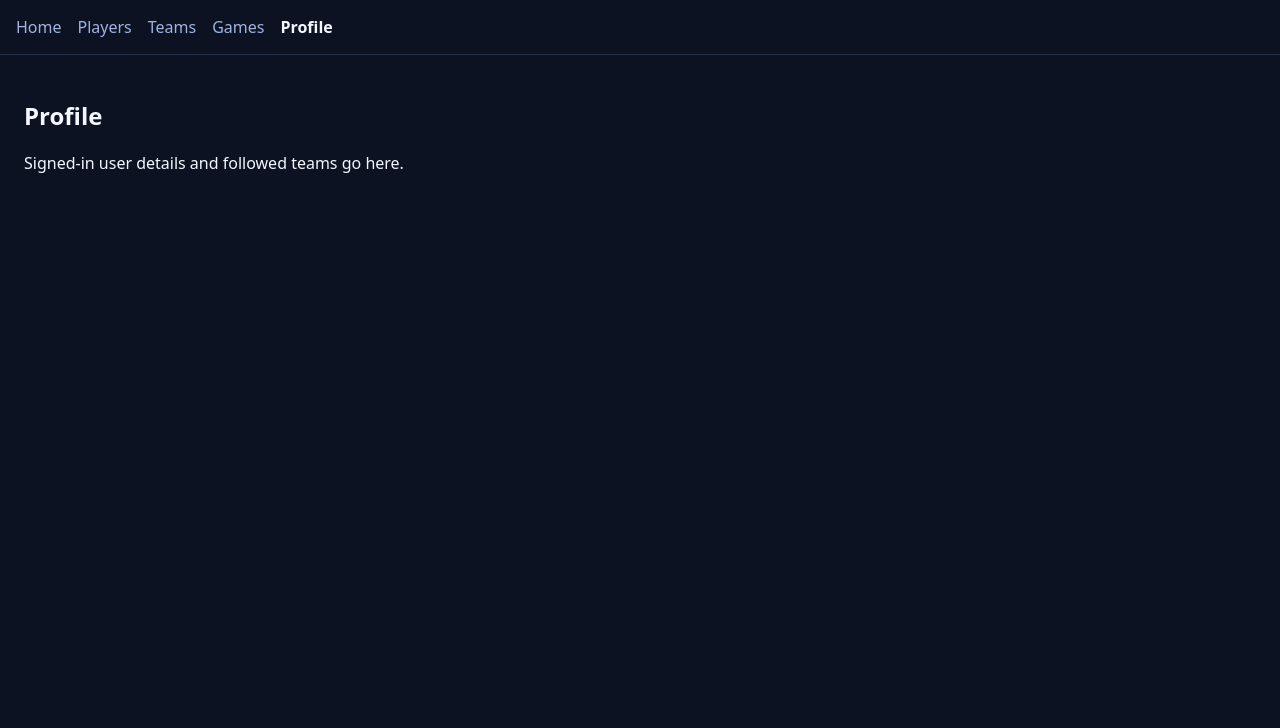
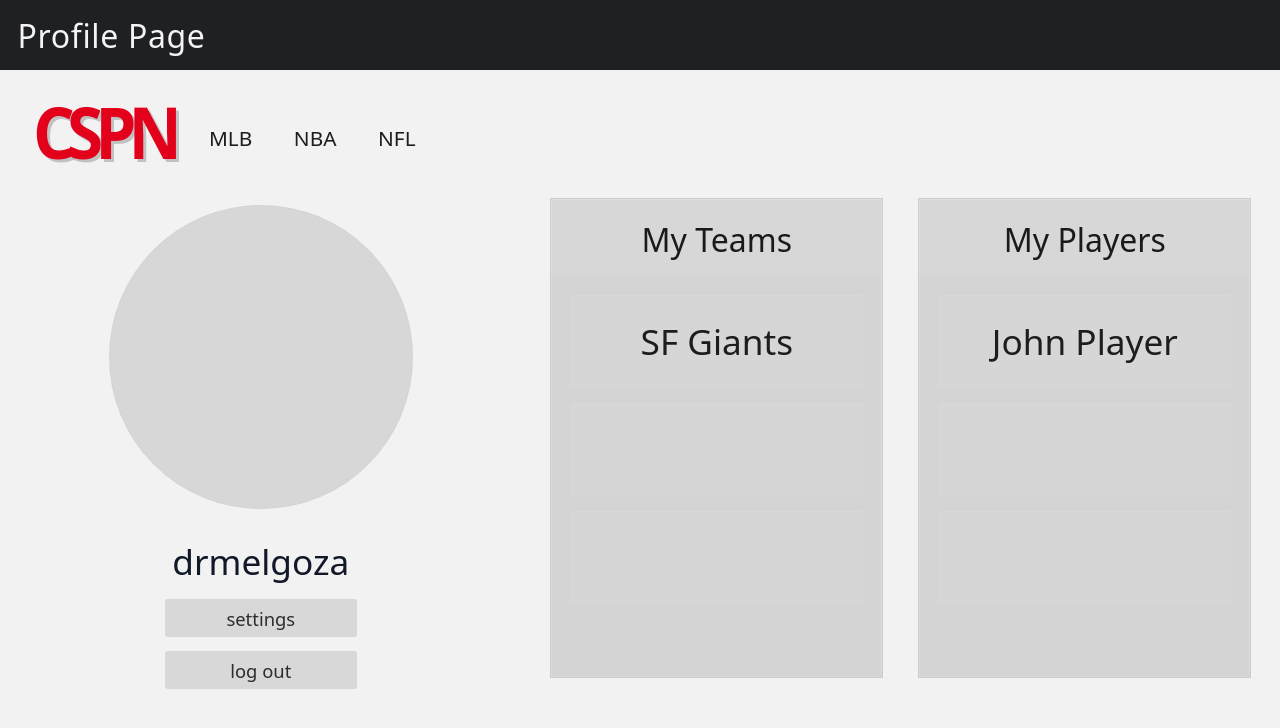
Before and after one commit to 3100-CSPN-Project/3100_CSPN_Project, a React (Vite) app: page /profile in a window 1280 px wide. Shown: the top 728 px of the page. Built offline with nearby package versions, Linux system fonts and the light colour scheme.

Commit message:
Add profile page mockup

```diff
--- a/src/components/Layout.tsx
+++ b/src/components/Layout.tsx
@@ -1,4 +1,4 @@
-import { NavLink, Outlet } from 'react-router-dom';
+import { NavLink, Outlet, useLocation } from 'react-router-dom';
 
 const navItems = [
   { to: '/', label: 'Home' },
@@ -9,8 +9,12 @@ const navItems = [
 ];
 
 export default function Layout() {
+  const location = useLocation();
+  const isProfilePage = location.pathname === '/profile';
+
   return (
     <div className="app-shell">
+      {!isProfilePage && (
         <nav className="app-nav">
           {navItems.map(({ to, label }) => (
             <NavLink key={to} to={to} end={to === '/'}>
@@ -18,7 +22,8 @@ export default function Layout() {
             </NavLink>
           ))}
         </nav>
-      <main className="app-main">
+      )}
+      <main className={`app-main${isProfilePage ? ' profile-main' : ''}`}>
         <Outlet />
       </main>
     </div>
--- a/src/index.css
+++ b/src/index.css
@@ -1,7 +1,7 @@
 :root {
   font-family: system-ui, sans-serif;
-  color: #f4f7ff;
-  background: #0c1222;
+  color: #111827;
+  background: #171b22;
   font-synthesis: none;
   text-rendering: optimizeLegibility;
 }
@@ -10,10 +10,20 @@
   box-sizing: border-box;
 }
 
-body {
+html,
+body,
+#root {
+  margin: 0;
   min-width: 320px;
   min-height: 100vh;
-  margin: 0;
+}
+
+body {
+  background: #171b22;
+}
+
+button {
+  font: inherit;
 }
 
 .app-shell {
@@ -43,3 +53,168 @@ body {
 .app-main {
   padding: 1.5rem;
 }
+
+.profile-main {
+  padding: 0;
+  min-height: calc(100vh - 0px);
+  background: #171b22;
+}
+
+.profile-page {
+  width: 100%;
+  min-height: 100vh;
+  background: #171b22;
+}
+
+.profile-shell {
+  width: 100%;
+  min-height: 100vh;
+  background: #f2f2f2;
+}
+
+.profile-header {
+  background: #1f2023;
+  color: #f4f4f4;
+  font-size: 2rem;
+  font-weight: 500;
+  padding: 0.9rem 1.1rem 0.8rem;
+  letter-spacing: 0.02em;
+}
+
+.profile-inner-shell {
+  padding: 1.8rem 1.8rem 0;
+}
+
+.profile-quick-nav {
+  display: flex;
+  align-items: center;
+  gap: 2.2rem;
+  padding-left: 0.25rem;
+  margin-bottom: 2.1rem;
+}
+
+.profile-brand {
+  color: #e2001a;
+  font-size: 4.1rem;
+  line-height: 1;
+  font-weight: 900;
+  letter-spacing: -0.12em;
+  text-transform: uppercase;
+  transform: scaleY(1.08);
+  text-shadow: 3px 3px 0 rgba(0, 0, 0, 0.2);
+}
+
+.profile-leagues {
+  display: flex;
+  gap: 2.6rem;
+  color: #1d1d1d;
+  font-size: 1.3rem;
+  align-items: center;
+  margin-top: 0.8rem;
+}
+
+.profile-content {
+  display: flex;
+  align-items: flex-start;
+  gap: 3.6rem;
+  padding: 0 0 2rem;
+}
+
+.profile-sidebar {
+  width: 29rem;
+  display: flex;
+  flex-direction: column;
+  align-items: center;
+  margin-top: 0.4rem;
+}
+
+.profile-avatar {
+  width: 19rem;
+  height: 19rem;
+  border-radius: 50%;
+  background: #d7d7d7;
+  box-shadow: inset 0 0 0 1px rgba(0, 0, 0, 0.02);
+}
+
+.profile-name {
+  margin-top: 1.8rem;
+  font-size: 2.2rem;
+  font-weight: 400;
+  color: #111827;
+  text-align: center;
+}
+
+.profile-action {
+  margin-top: 0.85rem;
+  width: 12rem;
+  padding: 0.42rem 0.8rem;
+  background: #d8d8d8;
+  border: none;
+  color: #2d2d2d;
+  border-radius: 0.15rem;
+  cursor: pointer;
+  font-size: 1.15rem;
+  text-align: center;
+}
+
+.profile-panels {
+  display: grid;
+  grid-template-columns: 1fr 1fr;
+  gap: 2.2rem;
+  flex: 1;
+  max-width: 56rem;
+  min-height: 30rem;
+}
+
+.profile-panel {
+  background: #d4d4d4;
+  border: 1px solid rgba(0, 0, 0, 0.04);
+  min-height: 27.5rem;
+  width: 100%;
+  box-shadow: inset 0 0 0 1px rgba(255, 255, 255, 0.15);
+}
+
+.profile-panel-header {
+  background: rgba(255, 255, 255, 0.08);
+  padding: 1.2rem 1rem 1rem;
+  text-align: center;
+  color: #1a1a1a;
+  font-size: 2rem;
+  font-weight: 400;
+}
+
+.profile-list {
+  display: flex;
+  flex-direction: column;
+  gap: 1rem;
+  padding: 1.1rem 1.2rem 1.3rem;
+}
+
+.profile-list-item {
+  background: rgba(255, 255, 255, 0.05);
+  color: #1d1d1d;
+  min-height: 5.75rem;
+  display: flex;
+  align-items: center;
+  justify-content: center;
+  font-size: 2.2rem;
+  text-align: center;
+  padding: 0.6rem 1rem;
+  box-shadow: inset 0 0 0 1px rgba(255, 255, 255, 0.06);
+}
+
+@media (max-width: 900px) {
+  .profile-content {
+    flex-direction: column;
+    align-items: center;
+  }
+
+  .profile-sidebar {
+    width: 100%;
+  }
+
+  .profile-panels {
+    width: 100%;
+    grid-template-columns: 1fr;
+  }
+}
--- a/src/pages/ProfilePage.tsx
+++ b/src/pages/ProfilePage.tsx
@@ -1,8 +1,56 @@
+const teams = ['SF Giants', '', ''];
+const players = ['John Player', '', ''];
+
 export default function ProfilePage() {
   return (
-    <section>
-      <h1>Profile</h1>
-      <p>Signed-in user details and followed teams go here.</p>
+    <section className="profile-page">
+      <div className="profile-shell">
+        <header className="profile-header">Profile Page</header>
+
+        <div className="profile-inner-shell">
+          <nav className="profile-quick-nav" aria-label="League navigation">
+            <div className="profile-brand">CSPN</div>
+            <div className="profile-leagues">
+              <span>MLB</span>
+              <span>NBA</span>
+              <span>NFL</span>
+            </div>
+          </nav>
+
+          <div className="profile-content">
+            <aside className="profile-sidebar">
+              <div className="profile-avatar" aria-label="Profile avatar" />
+              <div className="profile-name">drmelgoza</div>
+              <button type="button" className="profile-action">settings</button>
+              <button type="button" className="profile-action">log out</button>
+            </aside>
+
+            <div className="profile-panels">
+              <div className="profile-panel">
+                <div className="profile-panel-header">My Teams</div>
+                <div className="profile-list">
+                  {teams.map((team, index) => (
+                    <div key={`${team || 'team'}-${index}`} className="profile-list-item">
+                      {team || '\u00A0'}
+                    </div>
+                  ))}
+                </div>
+              </div>
+
+              <div className="profile-panel">
+                <div className="profile-panel-header">My Players</div>
+                <div className="profile-list">
+                  {players.map((player, index) => (
+                    <div key={`${player || 'player'}-${index}`} className="profile-list-item">
+                      {player || '\u00A0'}
+                    </div>
+                  ))}
+                </div>
+              </div>
+            </div>
+          </div>
+        </div>
+      </div>
     </section>
   );
 }
```
Lines whose indentation alone changed are shown as unchanged.
